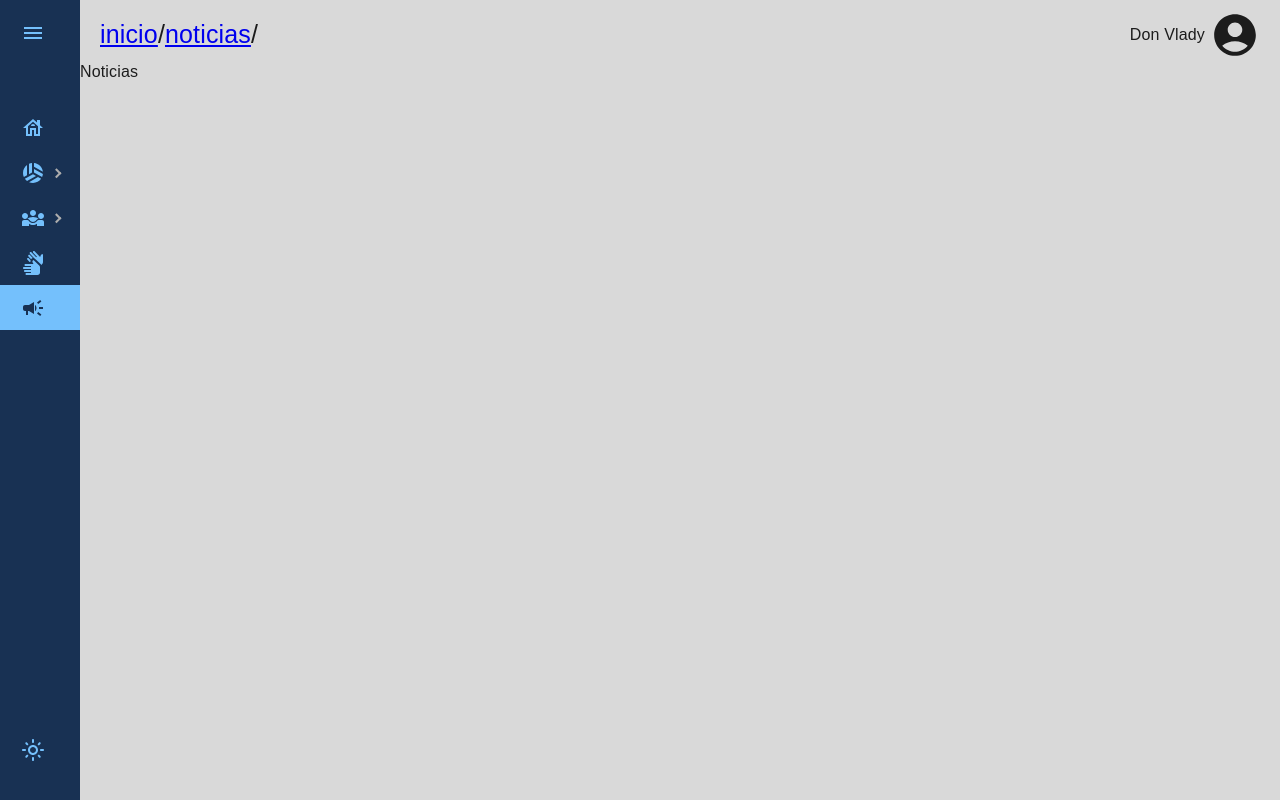
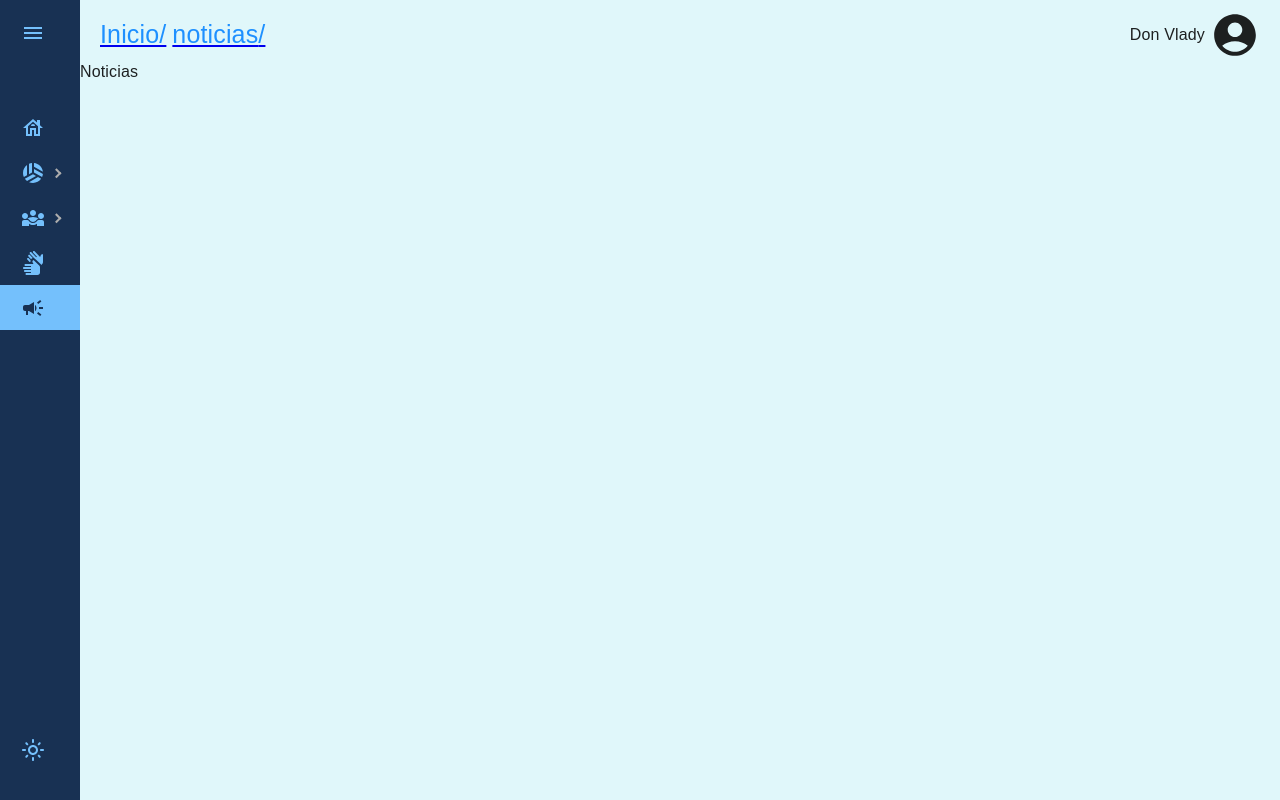
Before and after one commit to Cesar671/Organizador, a React (Create React App) app: page /noticias in a window 1280 px wide. Built offline with nearby package versions, Linux system fonts and the light colour scheme.

Commit message:
miga de pan superior arreglado

```diff
--- a/src/App.js
+++ b/src/App.js
@@ -22,10 +22,10 @@ function App() {
   return (
     <Muitheme>
       <div className="App">
-        <FullDataCtxt.Provider value={{equiposN, jugadoresN, setEquipos, setJugadores}}>
-          <AsideMenu selected = {selected} setSelected = {setSelected}/>
+        <FullDataCtxt.Provider value={{equiposN, jugadoresN, setEquipos, setJugadores, selected, setSelected}}>
+          <AsideMenu/>
           <div className='MainContainer'>
-          <TopMenu selected = {selected} setSelected = {setSelected}/>
+            <TopMenu/>
             <Routes>
               <Route path= "/" element= { <Home /> }/>
               <Route path= "/equipos" element= { <ClubesOrg /> }/>
--- /dev/null
+++ b/src/components/MigaDePan.jsx
@@ -0,0 +1,41 @@
+import { Box } from '@mui/material';
+import React, { useContext } from 'react';
+import { Link, useLocation } from 'react-router-dom';
+import { FullDataCtxt } from '../global/contexts/equipContext';
+import { useTheme } from '@emotion/react';
+const MigaDePan = () => {
+    const theme = useTheme()
+  const location = useLocation();
+  const pathnames = location.pathname.split('/').filter((x) => x);
+  const { setSelected } = useContext(FullDataCtxt)
+  return (
+
+    <Box
+        sx={{
+            display: "flex",
+            fontSize:"25px",
+            color:"#1E90FF!",
+            gap:"3px",
+            textDecorationColor:"#1E90FF" ,
+        }}
+    >
+          <Link sx= {{ color:"#1E90FF !important" }} onClick={ () => {
+            const pth = window.location.href.split("/")[3]
+            setSelected((pth === "") ? "inicio":pth)
+            }} to="/"><Box sx={{textDecorationColor:"#1E90FF" ,color:"#1E90FF", "&:hover":{ color:theme.palette.primary.main }}}>Inicio/</Box></Link><strong style={{color:'black', fontWeight: "bold"}}></strong>
+        {pathnames.map((pathname, index) => {
+          const to = `/${pathnames.slice(0, index + 1).join('/')}`;
+          return (
+            <Box key={to}>
+              <Link onClick={ () => {
+                const pth = window.location.href.split("/")[3]
+                setSelected((pth === "") ? "inicio":pth)
+                }} to={to}><Box sx={{color:"#1E90FF", "&:hover":{ color:theme.palette.primary.main }}}>{pathname}/</Box></Link><strong style={{color:'black', fontWeight: "bold"}}></strong>
+            </Box>
+          );
+        })}
+    </Box>
+  );
+};
+
+export default MigaDePan;
--- a/src/global/AsideMenu.jsx
+++ b/src/global/AsideMenu.jsx
@@ -1,4 +1,4 @@
-import React, { useEffect, useState } from 'react'
+import React, { useContext, useEffect, useState } from 'react'
 import { Typography, Box, useTheme } from "@mui/material"
 import { ProSidebar, Menu, MenuItem, SubMenu } from 'react-pro-sidebar'
 import { DarkModeOutlined, LightModeOutlined, Menu as MenuIcon} from "@mui/icons-material"
@@ -6,8 +6,10 @@ import { HouseOutlined, GroupsSharp, GroupOutlined , Accessibility, SignLanguage
 import 'react-pro-sidebar/dist/css/styles.css';
 import { ModeContext } from '../theme/modeContext';
 import { Link } from 'react-router-dom';
+import { FullDataCtxt } from './contexts/equipContext';
 
-const MenuItemCustom = ({Icon, title, link, setSelected, selected}) => {
+const MenuItemCustom = ({Icon, title, link}) => {
+  const {selected, setSelected} = useContext(FullDataCtxt)
   return (<>
     <MenuItem
     icon={ <Icon />}
@@ -24,8 +26,8 @@ const MenuItemCustom = ({Icon, title, link, setSelected, selected}) => {
   )
 }
 
-const AsideMenu = ({ selected, setSelected }) => {
-
+const AsideMenu = () => {
+  const {selected, setSelected} = useContext(FullDataCtxt)
   const [ collapsed, setCollapsed ] = React.useState(true)
   const theme = useTheme()
   const { modeContext } = React.useContext(ModeContext);
--- a/src/global/TopMenu.jsx
+++ b/src/global/TopMenu.jsx
@@ -1,31 +1,10 @@
-import React, { useEffect, useState } from 'react'
+import React from 'react'
 import { Box } from '@mui/material'
 import { AccountCircle } from "@mui/icons-material"
-import { Link } from 'react-router-dom'
+import MigaDePan from '../components/MigaDePan'
 
-const TopNav = ({ data, setSelected }) => {
 
-    return (<Box
-        sx = {{
-            display: "flex",
-            fontSize: "25px"
-        }}
-    >
-    <Link onClick={ () => {
-        setSelected("inicio")
-    }} to="/">
-        inicio
-    </Link>
-        /{(data.length > 0) && data.map((palabra, index) => <><Link to={ data.slice(0, data.length-index).join("/") }>{ palabra }</Link>/</>) }
-    </Box>)
-}
-
-const TopMenu = ({ selected, setSelected }) => {
-    const [ dir, setDir ] = useState(null)
-    useEffect(() => {
-        const dirs = window.location.href.split("/").slice(3)
-        setDir(dirs)
-    },[selected])
+const TopMenu = () => {
   return (
     <Box
         sx = {{
@@ -37,7 +16,7 @@ const TopMenu = ({ selected, setSelected }) => {
             alignItems: "center"
         }}
     >
-        <div>{(dir) && (<TopNav setSelected={setSelected} data={dir} />) }</div>
+        <MigaDePan />
         <Box
             sx = {{
                 display: "flex",
--- a/src/pages/VistaClubOrg.jsx
+++ b/src/pages/VistaClubOrg.jsx
@@ -164,7 +164,7 @@ const VistaClubOrg = () => {
 
                     }}
                 >
-                    {(!editMode) ? (equipo) && <h1>{equipo.name}<Edit sx={{color:"blue"}} onClick= { handleChange } /></h1> :
+                    {(!editMode) ? (equipo) && <h1>{equipo.name}<Edit sx={{color:"#1E90FF"}} onClick= { handleChange } /></h1> :
                                             <strong style={{marginTop:"50px", display:"flex", alignItems:"center"}}>
                                                 Nombre:<input type='text' style={{height:"25px"}} value={ nombre } onChange={handleNombre} />
                                                 <ModalCustomIcon Icon={ Save } setResponse={ setResponse }  Component={ ConfirmDialog } text="¿Seguro que quiere guardar los cambios?"/>
--- a/src/theme/colors.js
+++ b/src/theme/colors.js
@@ -1,6 +1,6 @@
 export const PRIMARY = "#183153"
 export const SECONDARY = "#74C0FC"
-export const BACKGROUND = "#D9D9D9"
+export const BACKGROUND = "#E0F7FA"
 export const PRIMARY_DARK = "#151E21"
 export const SECONDARY_DARK = "#74C0FC"
-export const BACKGROUND_DARK = "#121212"
+export const BACKGROUND_DARK = "#343434"
```
